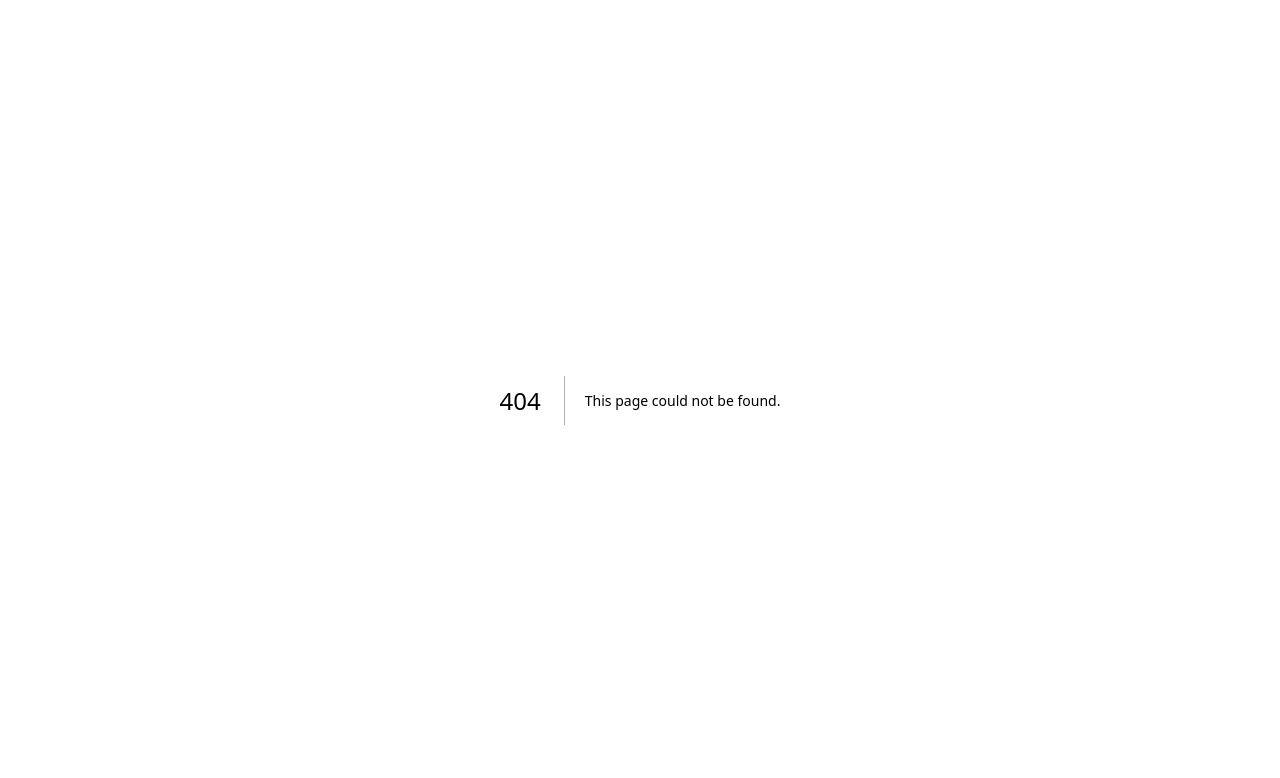
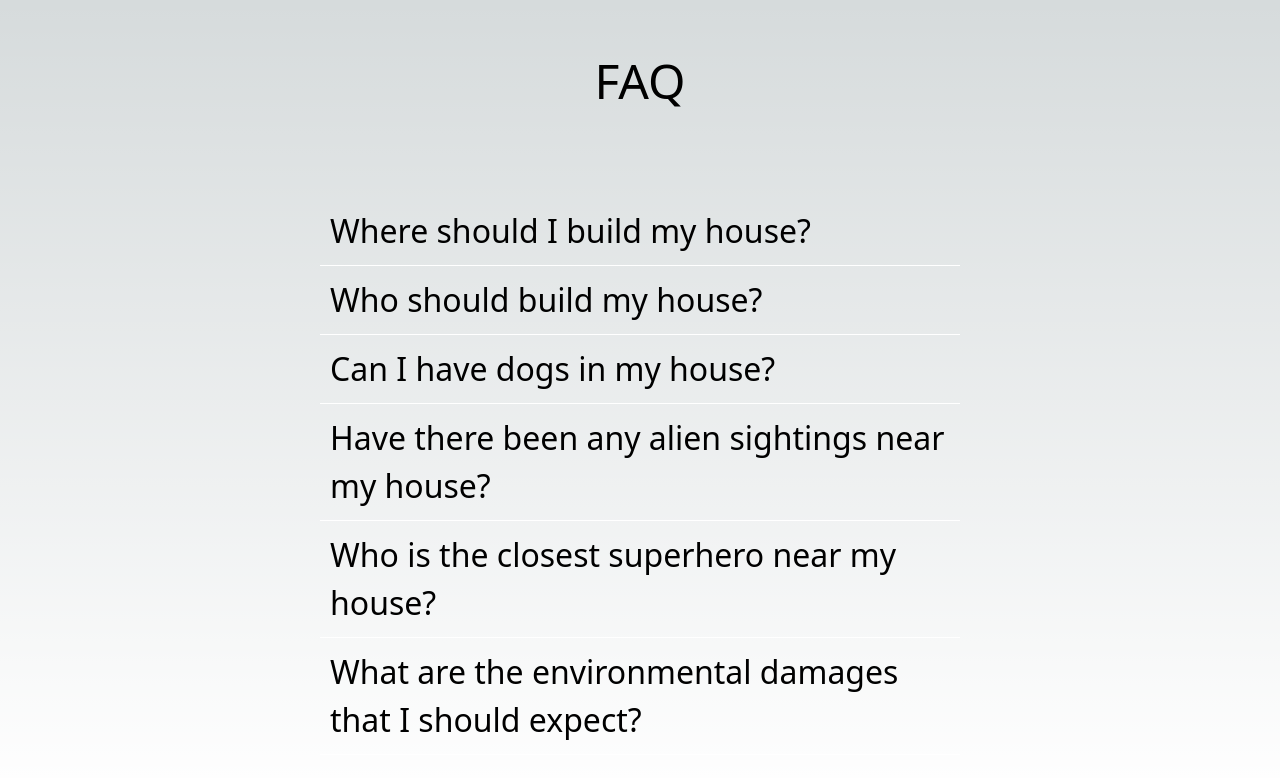
Before and after one commit to joemart/tailwindcss-demo, a Next.js app: page /components/FAQ in a window 1280 px wide. Before the commit this address had no page. Shown: the top 778 px of the page. Built offline with nearby package versions, Linux system fonts and the light colour scheme.

Commit message:
Add sidebar navigation

```diff
--- a/src/pages/components/ContactUs.tsx
+++ b/src/pages/components/ContactUs.tsx
@@ -1,7 +1,7 @@
 import Link from "next/link"
 
 export default function ContactUs() {
-    return <section className="flex justify-center items-center relative h-screen max-md:h-fit z-[1]">
+    return <section id="Contact" className="flex justify-center items-center relative h-screen max-md:h-fit z-[1]">
         <div className="w-[1334px] justify-between flex items-center max-md:flex-col">
             <div className="w-[370px] h-[405px] flex flex-col p-[10px] justify-between items-center shrink-0">
                 <svg xmlns="http://www.w3.org/2000/svg" width="81" height="80" viewBox="0 0 81 80" fill="none">
--- /dev/null
+++ b/src/pages/components/FAQ.tsx
@@ -0,0 +1,14 @@
+export default function FAQ() {
+
+    return <section id="FAQ" className="h-screen flex flex-col gap-[10%] justify-center items-center relative z-[1]">
+        <h1 className=" text-[48px]">FAQ</h1>
+        <ul className=" w-[50%] text-[32px]">
+            <li className=" border-b border-white border-solid p-[10px] gap-[10px]"><span>Where should I build my house?</span></li>
+            <li className=" border-b border-white border-solid p-[10px] gap-[10px]"><span>Who should build my house?</span></li>
+            <li className=" border-b border-white border-solid p-[10px] gap-[10px]"><span>Can I have dogs in my house?</span></li>
+            <li className=" border-b border-white border-solid p-[10px] gap-[10px]"><span>Have there been any alien sightings near my house?</span></li>
+            <li className=" border-b border-white border-solid p-[10px] gap-[10px]"><span>Who is the closest superhero near my house?</span></li>
+            <li className=" border-b border-white border-solid p-[10px] gap-[10px]"><span>What are the environmental damages that I should expect?</span></li>
+        </ul>
+    </section>
+}
--- a/src/pages/components/SignUp.tsx
+++ b/src/pages/components/SignUp.tsx
@@ -2,7 +2,7 @@ import React from "react"
 import Link from "next/link"
 
 export default function SignUp() {
-    return <section className="h-screen overflow-hidden relative flex justify-center items-center ">
+    return <section id="SignUp" className="h-screen overflow-hidden relative flex justify-center items-center ">
         <div className="absolute w-[50%] h-[90%] rounded-[50%] blur-[92px] bg-[image:var(--sign-up-radial-gradient)]"></div>
         <div className="max-md:w-[350px] max-md:h-[650px] p-[10px] w-[595px] h-[740px] bg-white rounded-[10px] shadow-[shadow:var(--sign-up-box-shadow)] flex justify-center items-center z-[1]">
             <form className="w-[415px] h-[650px] flex flex-col justify-center gap-[40px] text-[#000]" action="" method="get" >
--- a/src/pages/components/misc/Layout.tsx
+++ b/src/pages/components/misc/Layout.tsx
@@ -2,7 +2,7 @@ import MyListBoxItemComponent from "./MyListBoxItemComponent"
 
 export const Layout = ({ children }: { children: React.ReactNode }) => {
 
-    return <main className="main-image">
+    return <main className="main-image font-[Inter]">
         <div className="lines-left">
 
             <svg xmlns="http://www.w3.org/2000/svg" width="386" height="599" viewBox="0 0 386 599" fill="none">
--- a/src/pages/components/misc/MyListBoxItemComponent.tsx
+++ b/src/pages/components/misc/MyListBoxItemComponent.tsx
@@ -1,5 +1,6 @@
 import { Listbox, ListboxItem } from "@nextui-org/listbox"
 import React from "react"
+import { useRouter } from "next/router"
 
 let mySVGs2 = {
     Hero: <div key={"Hero"} className="sidemenu-section-icon">
@@ -43,6 +44,7 @@ let mySVGs2 = {
 export const MyListBoxItemComponent: any = () => {
 
     const [selectedKeys, setSelectedKeys] = React.useState<any>(new Set(["Hero"]))
+    const router = useRouter()
 
     return <>
         <div className={`w-[50px] h-[260px] `}>
@@ -80,8 +82,12 @@ export const MyListBoxItemComponent: any = () => {
             selectedKeys={selectedKeys}
             onSelectionChange={setSelectedKeys}
             itemClasses={{ title: ` max-md:hidden` }}
+
         >
-            {Object.entries(mySVGs2).map(([key, value]) => <ListboxItem className={`sidemenu-section`} key={key} selectedIcon={value} >{key}</ListboxItem>)}
+            {Object.entries(mySVGs2).map(([key, value]) => <ListboxItem
+                onClick={() => router.push(`/#${key}`)}
+                className={`sidemenu-section`}
+                key={key} selectedIcon={value} >{key}</ListboxItem>)}
         </Listbox>
     </>
 
--- a/src/pages/index.tsx
+++ b/src/pages/index.tsx
@@ -7,6 +7,7 @@ import Hero from "./components/Hero"
 import Features from "./components/Features"
 import SignUp from "./components/SignUp"
 import ContactUs from "./components/ContactUs"
+import FAQ from "./components/FAQ"
 
 const Home = function () {
 
@@ -17,13 +18,13 @@ const Home = function () {
     <>
       <Navbar openBurger={openBurger} setOpenBurger={setOpenBurger} />
       <Background setOpenBurger={setOpenBurger} />
-      <div className="h-screen">
+      <div id="Hero" className="h-screen">
         <Hero />
       </div>
-      <Features></Features>
-      <SignUp></SignUp>
-      <ContactUs></ContactUs>
-
+      <Features />
+      <SignUp />
+      <ContactUs />
+      <FAQ />
     </>
   )
 }
```
